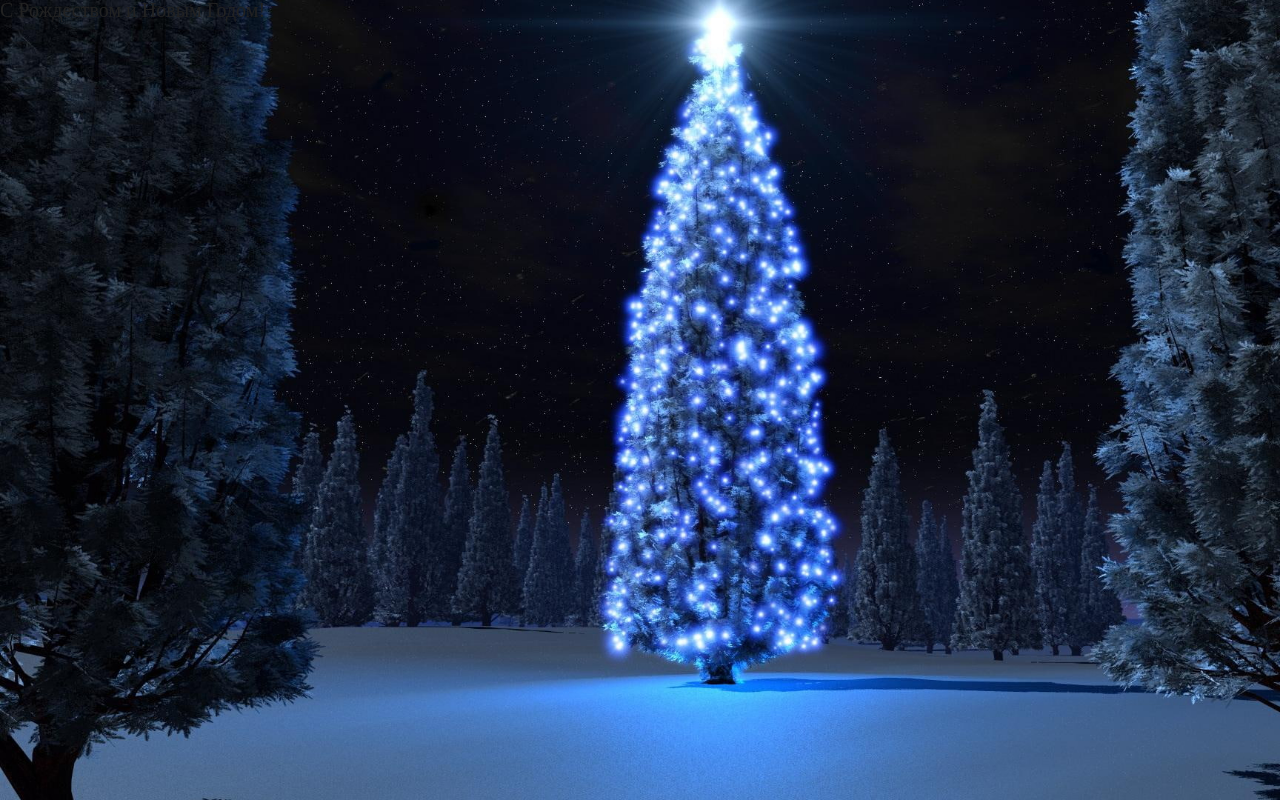
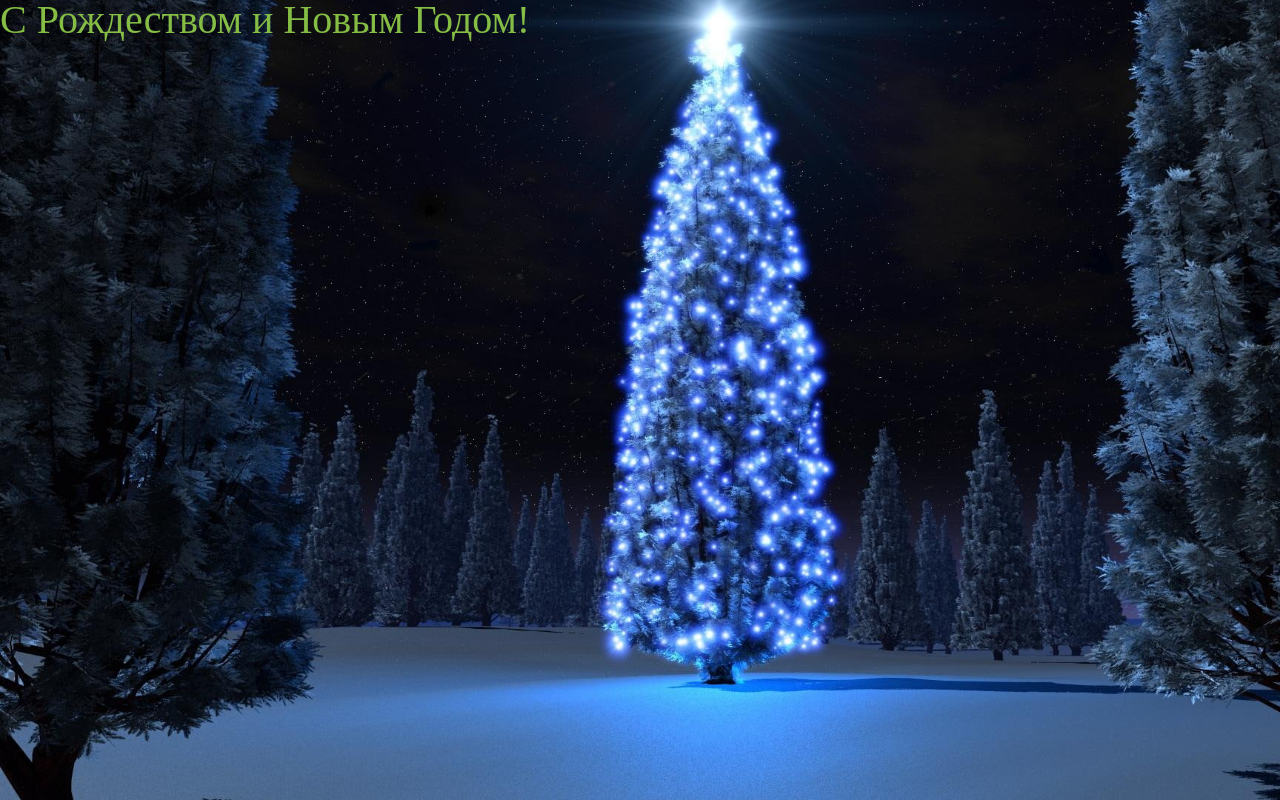
Before and after one commit to Vitaliy901/pj_snow, a plain HTML site: page index.html in a window 1280 px wide. Drawn offline with Linux system fonts and the light colour scheme; files that its build step writes are made by us from their sources.

Commit message:
changed font.

```diff
--- a/css/style.css
+++ b/css/style.css
@@ -1,7 +1,10 @@
 html    {
     font-size: 20px;
+    color: rgb(133, 189, 69);
 }
-
+h1 {
+    font-size: 2rem;
+}
 body {
     background-image: url(../img/ChristmasTree.jpeg);
     background-repeat: no-repeat;
--- a/index.html
+++ b/index.html
@@ -6,7 +6,7 @@
 				<meta name="viewport" content="width=device-width, initial-scale=1.0">
 				<title>Snow</title>
 				<link rel="stylesheet" type="text/css" href="css/Reset.css">
-				<link rel="stylesheet" type="text/css" href="сss/style.css">
+				<link rel="stylesheet" type="text/css" href="css/style.css">
 				<link rel="shortcut icon" href="img/icon/snowflakeIcon.svg">
 		</head>
 
```
